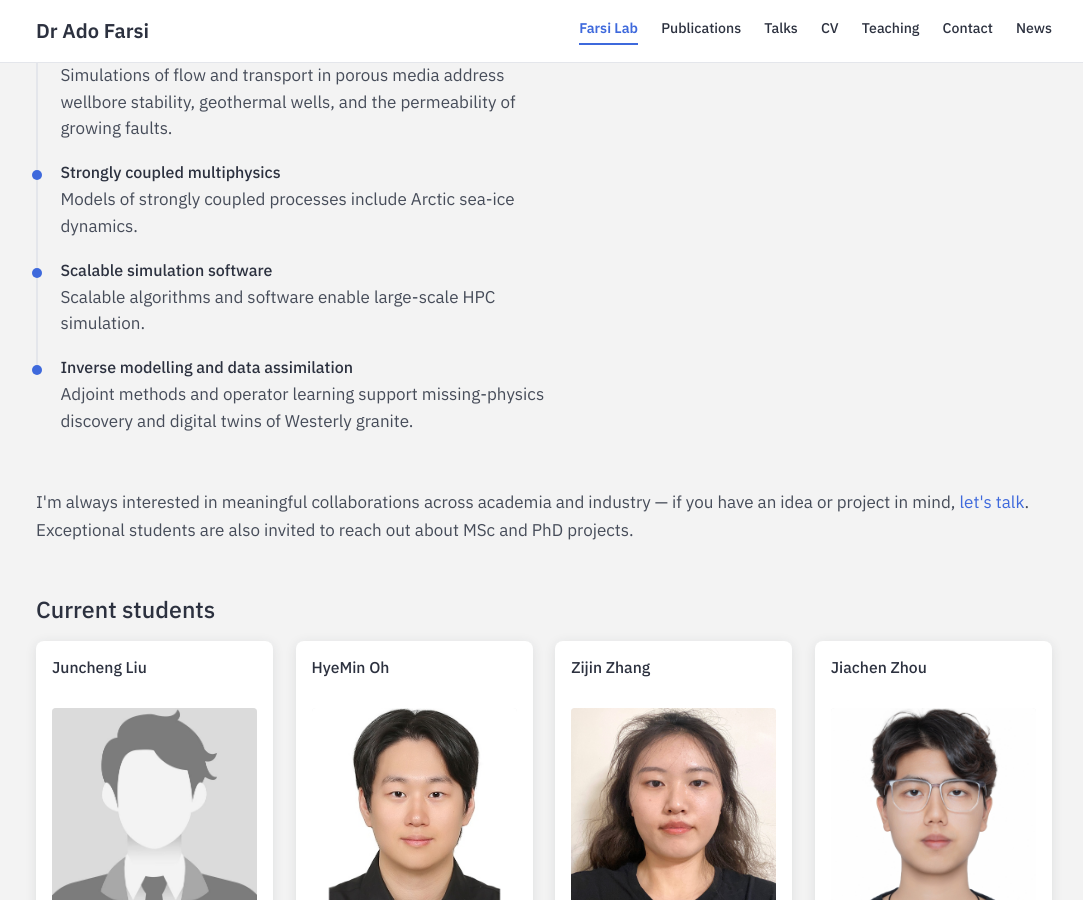
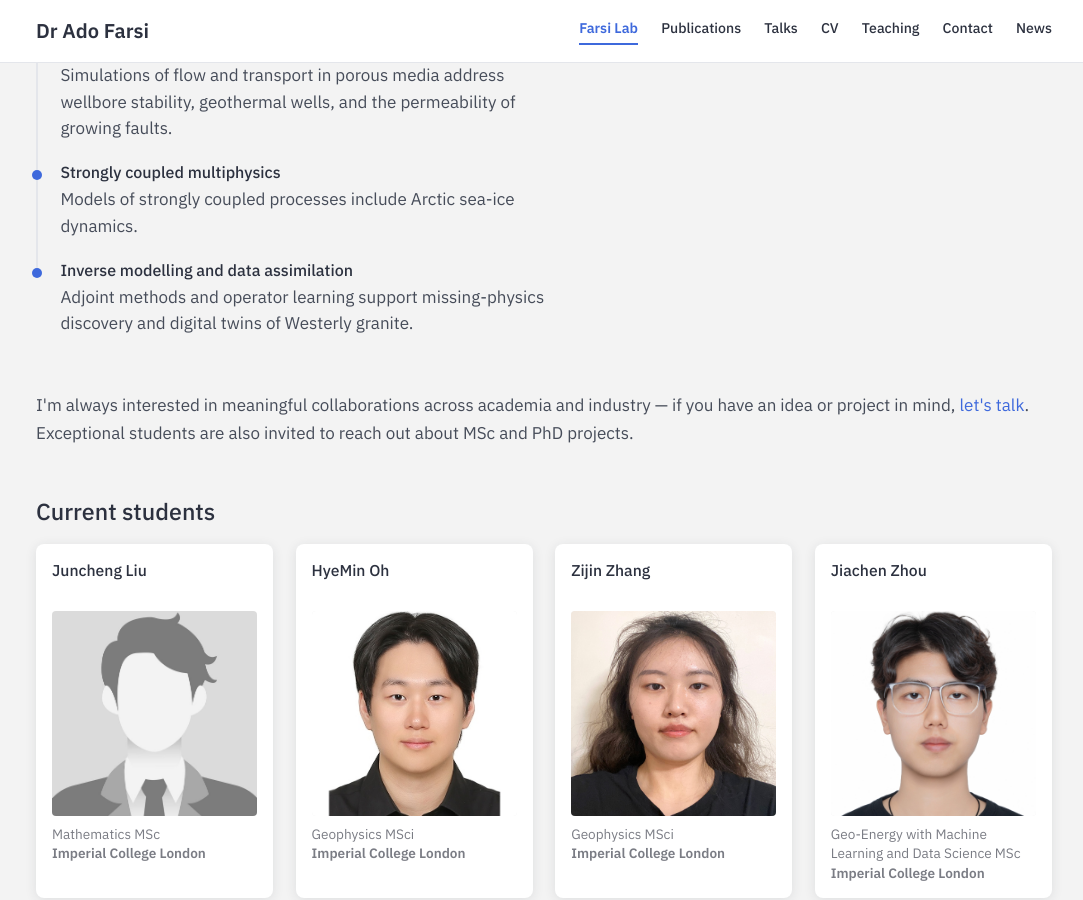
Before and after one commit to adofarsi/website-data, a Jekyll site: the page built from lab.html, in a window 1280 px wide and 900 px high, scrolled down 581 px. Shown: the whole window, without its empty margins (96-1179 px from the left). Built offline with Jekyll 4.4.1, drawn with Linux system fonts in a browser that asks for light colours.

Commit message:
Remove scalable simulation software topic

```diff
--- a/lab.html
+++ b/lab.html
@@ -40,10 +40,6 @@ description: >-
         <li>
           <h3>Strongly coupled multiphysics</h3>
           <p>Models of strongly coupled processes include Arctic sea&#8209;ice dynamics.</p>
-        </li>
-        <li>
-          <h3>Scalable simulation software</h3>
-          <p>Scalable algorithms and software enable large&#8209;scale HPC simulation.</p>
         </li>
         <li>
           <h3>Inverse modelling and data assimilation</h3>
```
